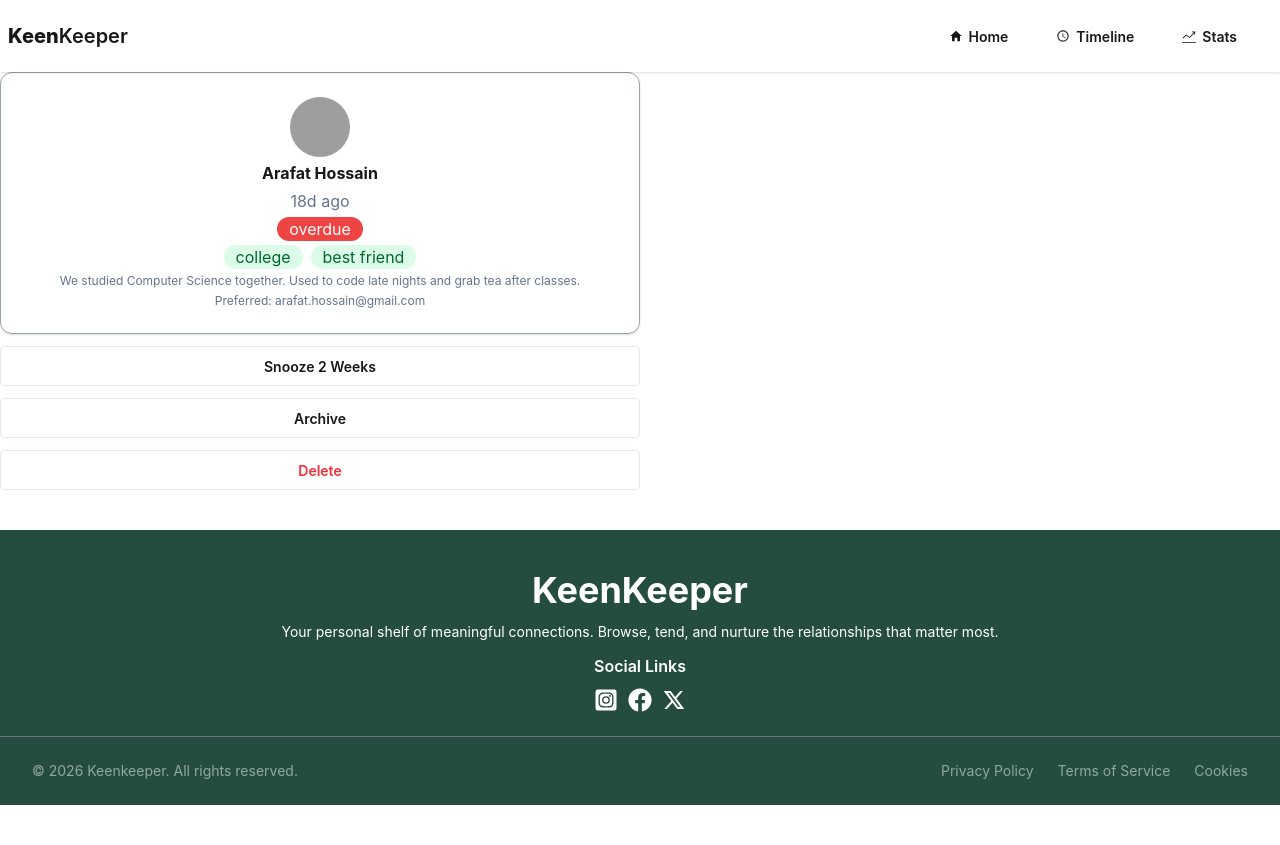
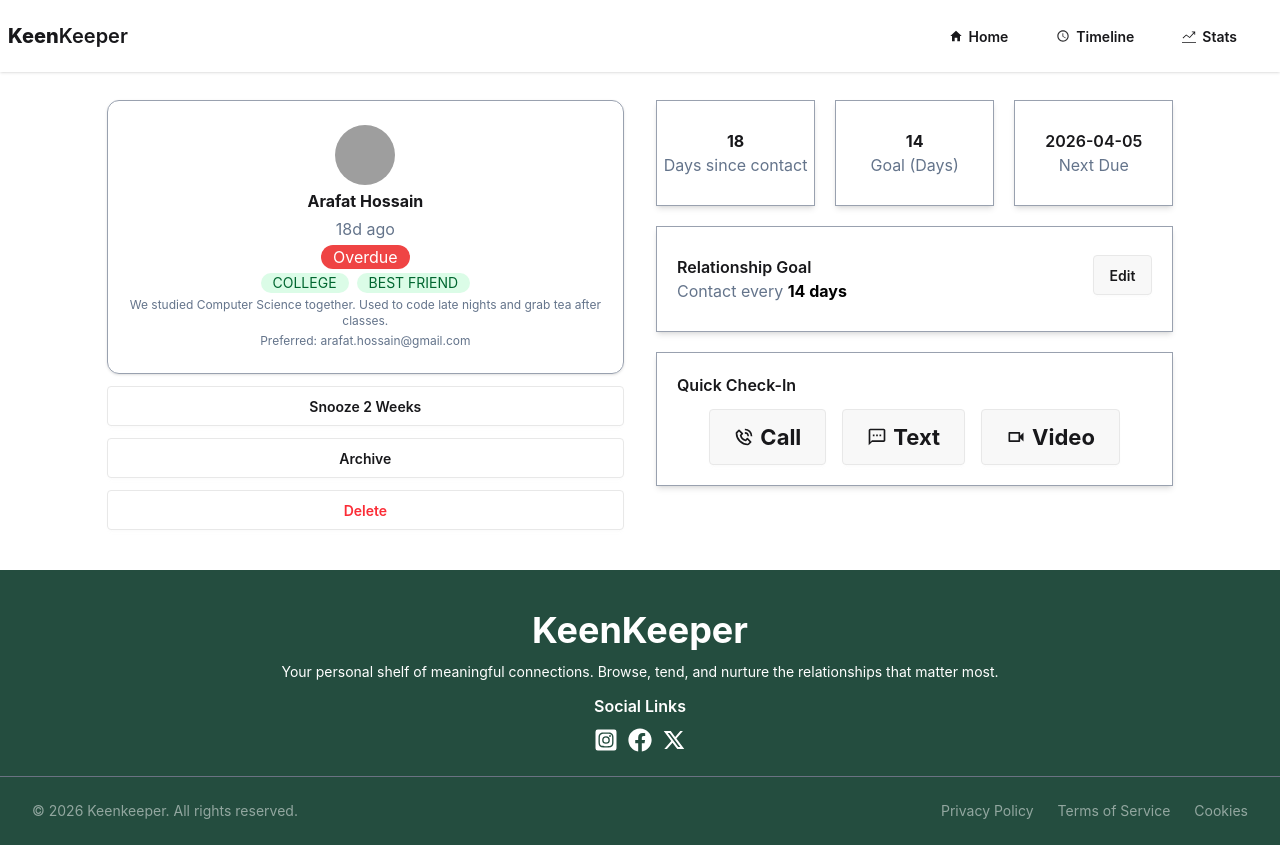
Before and after one commit to akashsarker99/keen-keeper-project, a React (Vite) app: page /friends/1 in a window 1280 px wide. Before the commit the page ends 805 px from the top, so only its background shows below. Built offline with nearby package versions, Linux system fonts and the light colour scheme; grey boxes are pictures that could not be loaded.

Commit message:
friend detail page added

```diff
--- a/src/components/friendcards/Cards.jsx
+++ b/src/components/friendcards/Cards.jsx
@@ -12,7 +12,7 @@
 
                 <div className='flex gap-2'>
                     {
-                friend.tags.map(tag => <span className='bg-[#DBFCE7] px-3 rounded-full text-green-800'>{tag}</span>)
+                friend.tags.map(tag => <span className='bg-[#DBFCE7] text-sm px-3 rounded-full text-green-800'>{tag.toUpperCase()}</span>)
               }
                 </div>
 
@@ -21,7 +21,9 @@
                   ${friend.status ==="almost due" && "bg-[#EFAD44] px-3 rounded-full text-white"}
                   ${friend.status ==="on-track" && "bg-[#00531e] px-3 rounded-full text-white"}
                    `}>
-                   {friend.status}
+                  {friend.status === "overdue" && "Overdue"}
+                   {friend.status === "almost due" && "Almost Due"}
+                   {friend.status === "on-track" && "On Track"}
                   </span>
             </div>
             </Link>
--- a/src/components/pages/detailspage/Detailspage.jsx
+++ b/src/components/pages/detailspage/Detailspage.jsx
@@ -2,7 +2,9 @@
 import { useParams } from 'react-router';
 import UseData from '../../../hooks/UseData';
 import { PuffLoader } from 'react-spinners';
-
+import { BiPhoneCall } from 'react-icons/bi';
+import { MdOutlineTextsms, MdOutlineVideocam } from 'react-icons/md';
+import { IoVideocam } from 'react-icons/io5';
 const Detailspage = () => {
    const {id} = useParams();
    const {friends, loading} = UseData();
@@ -15,7 +17,8 @@
     return <p className="text-center mt-10">Friend not found</p>;
   }
     return (
-        <div className='grid grid-cols-1 sm:grid-cols-2'>
+       <div className='w-10/12 mx-auto'>
+         <div className='grid grid-cols-1 sm:grid-cols-2 mt-7 gap-8'>
             <div className='left'>
                 <div className='flex flex-col justify-center items-center space-y-1 border border-gray-400 py-6 rounded-xl shadow'>
              <img className='w-[60px] h-[60px] rounded-full' src={findFriend.picture} alt="" />
@@ -27,11 +30,13 @@
                   ${findFriend.status ==="almost due" && "bg-[#EFAD44] px-3 rounded-full text-white"}
                   ${findFriend.status ==="on-track" && "bg-[#00531e] px-3 rounded-full text-white"}
                    `}>
-                   {findFriend.status}
+                   {findFriend.status === "overdue" && "Overdue"}
+                   {findFriend.status === "almost due" && "Almost Due"}
+                   {findFriend.status === "on-track" && "On Track"}
                   </span>
              <div className='flex gap-2'>
                     {
-                findFriend.tags.map(tag => <span className='bg-[#DBFCE7] px-3 rounded-full text-green-800'>{tag}</span>)
+                findFriend.tags.map(tag => <span className='bg-[#DBFCE7] text-sm px-3 rounded-full text-green-800'>{tag.toUpperCase()}</span>)
               }
                 </div>
                 <p className='text-xs text-center text-[#64748B]'>{findFriend.bio}</p>
@@ -45,9 +50,49 @@
             </div>
             </div>
             <div className='right'>
+                  <div className='grid grid-cols-1 sm:grid-cols-2 lg:grid-cols-3 gap-5'>
+             <div className='bg-white text-center shadow-md border border-gray-400 py-7'>
+                <h2 className='font-bold'>{findFriend.days_since_contact}</h2>
+                <p className='text-[#64748B]'>Days since contact</p>
+             </div>
+             <div className='bg-white text-center shadow-md border border-gray-400 py-7'>
+                <h2 className='font-bold'>{findFriend.goal}</h2>
+                <p className='text-[#64748B]'>Goal (Days)</p>
+             </div>
+             <div className='bg-white text-center shadow-md border border-gray-400 py-7'>
+                <h2 className='font-semibold'>{findFriend.next_due_date}</h2>
+                <p className='text-[#64748B]'>Next Due</p>
+             </div>
+             <div className='bg-white shadow-md border border-gray-400 py-7 px-5 flex flex-col lg:flex-row gap-2 sm:justify-between lg:col-span-3'>
+                <div>
+                  <h2 className='font-semibold'>Relationship Goal</h2>
+                <p className='text-[#64748B]'>Contact every <span className='font-bold text-black'>{findFriend.goal}  days</span></p>
+                </div>
+                <button className='btn'>Edit</button>
+             </div>
 
+             <div className='bg-white shadow-md border border-gray-400 p-5 lg:col-span-3'>
+              <h2 className='font-semibold mb-3'>Quick Check-In</h2>
+                <div className='flex flex-col justify-center gap-4 md:flex-row'>
+                   <button className='btn md:btn-xl'>
+                  <BiPhoneCall className='text-xl' />
+                   <p className='font-bold'>Call</p>
+               </button>
+               <button className='btn md:btn-xl'>
+                  <MdOutlineTextsms className='text-xl' />
+                   <p className='font-bold'>Text</p>
+               </button>
+               <button className='btn md:btn-xl'>
+                  <MdOutlineVideocam className='text-xl' />
+                   <p className='font-bold'>Video</p>
+               </button>
+                </div>
+             </div>
+        </div>
             </div>
         </div>
+
+       </div>
     );
 };
 
```
